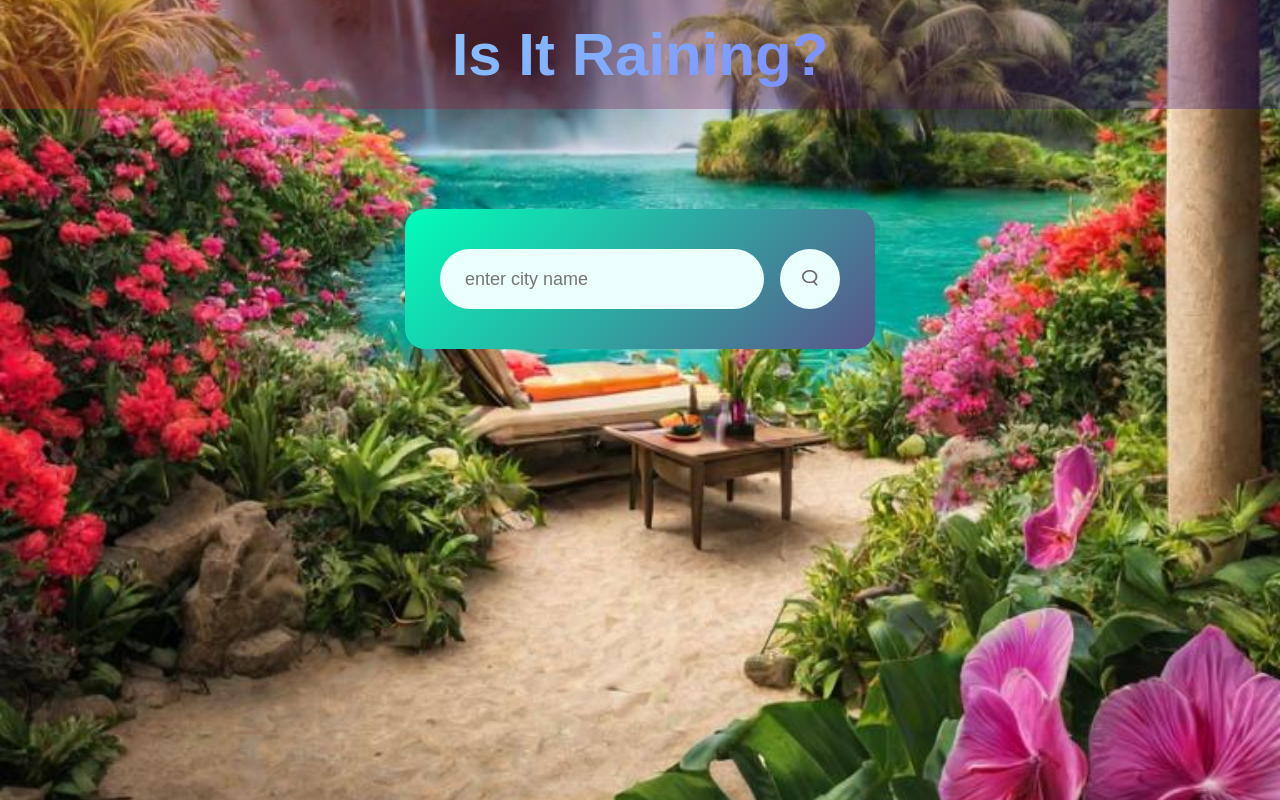
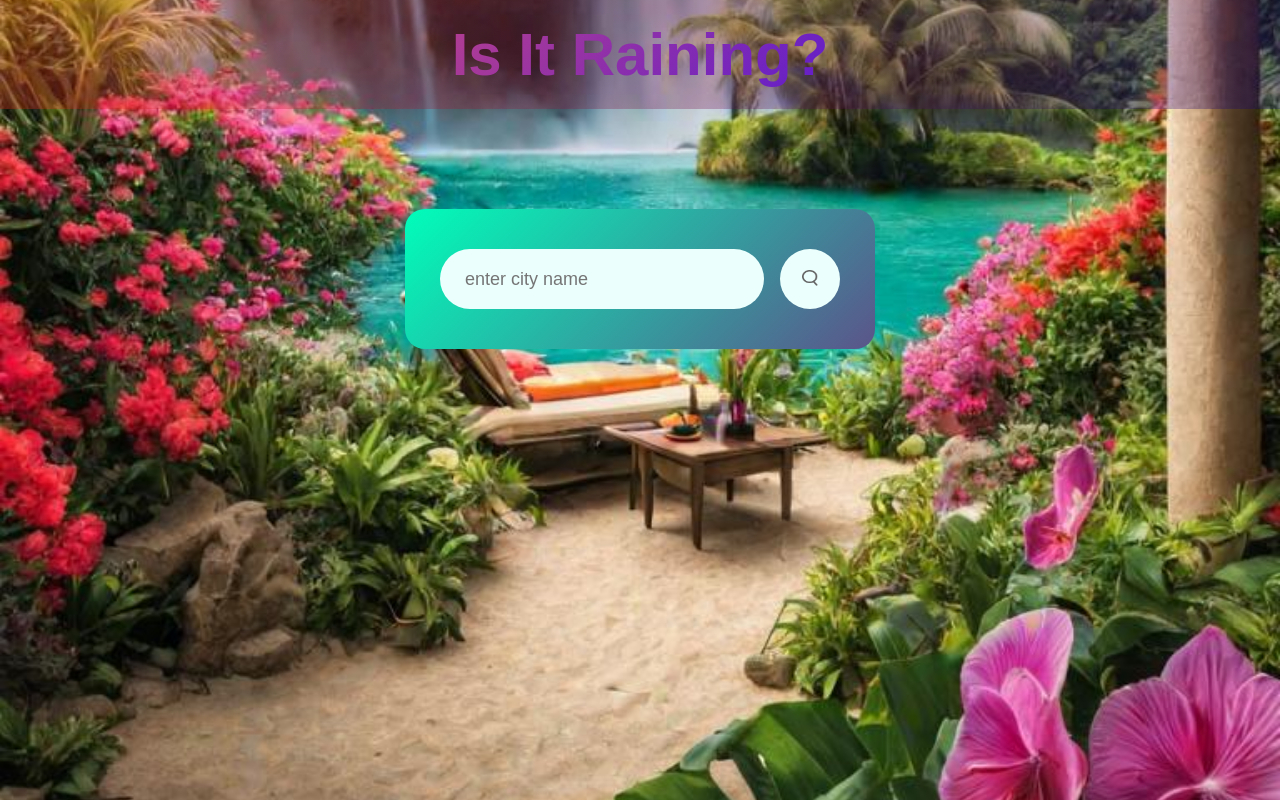
Before and after one commit to GxUniverse/week-6-weather-dashboard, a plain HTML site: page index.html in a window 1280 px wide. Drawn offline with Linux system fonts and the light colour scheme; a web font is replaced by a local one.

```diff
--- a/style.css
+++ b/style.css
@@ -17,7 +17,7 @@
 h2 {
     font-family: 'dangrek', sans-serif;
     font-size: 60px;
-    background: linear-gradient(135deg, #93f8ff, #7056ff);
+    background: linear-gradient(135deg, hsl(0, 100%, 68%), #1500ff);
     -webkit-background-clip: text;
     -webkit-text-fill-color: transparent;
 }
```
